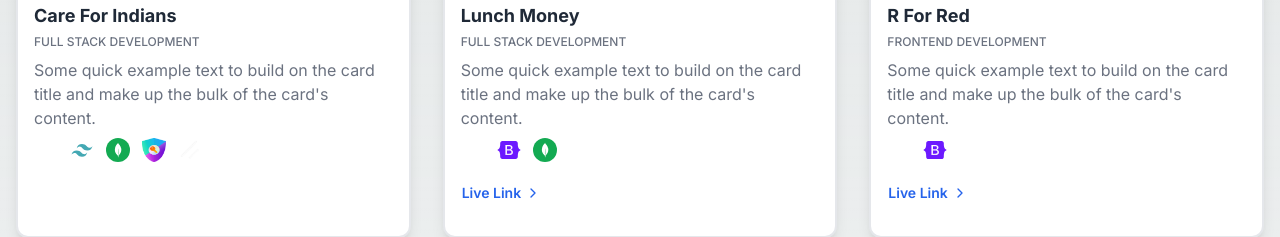
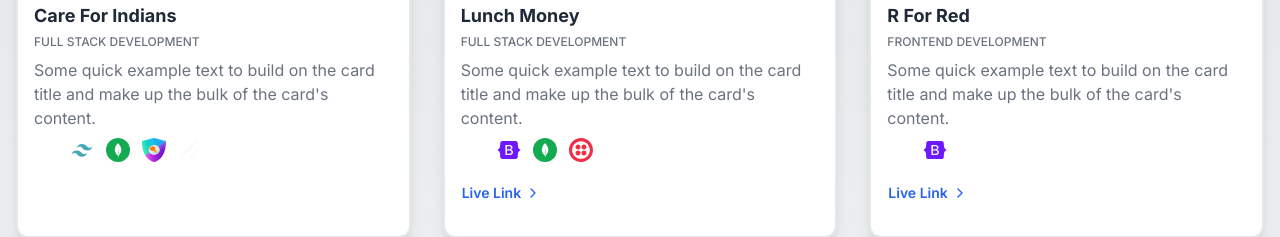
Before and after one commit to adityadevx/archauhan, a Next.js app: page / in a window 1280 px wide. Shown: the part 1140-1377 px from the top of the page. Built offline with nearby package versions, Linux system fonts and the light colour scheme.

Commit message:
refactor: Add Twilio logo to Projects component stack

```diff
--- a/components/Projects.jsx
+++ b/components/Projects.jsx
@@ -23,7 +23,7 @@ const projects = [
   {
     title: "Lunch Money",
     thumbnail: "/lunchmoney.png",
-    stack: ["/nextjs.png", "/bootstrap.svg", "/mongodb.svg"],
+    stack: ["/nextjs.png", "/bootstrap.svg", "/mongodb.svg","twilio.svg"],
     type: "Full Stack Development",
     description:
       "Some quick example text to build on the card title and make up the bulk of the card's content.",
```
Also changed, not shown: public/twilio.svg (added).
